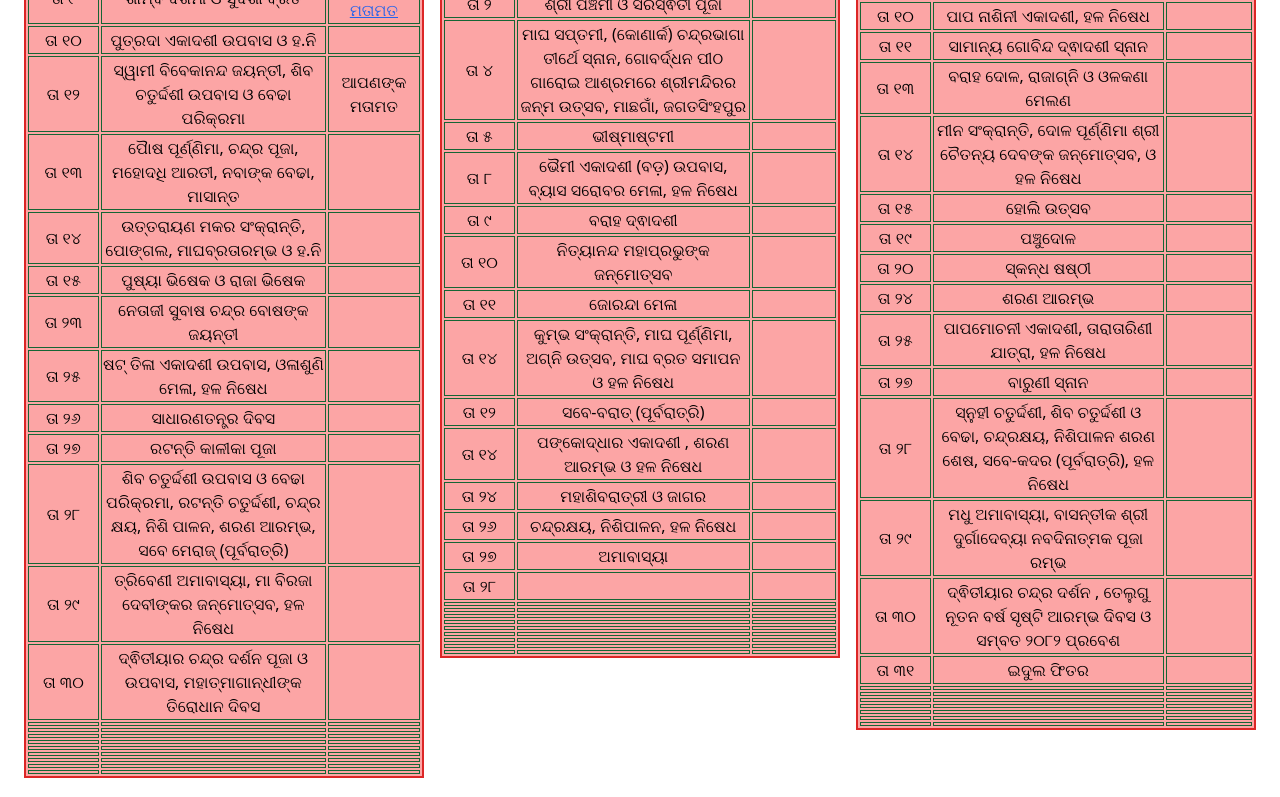
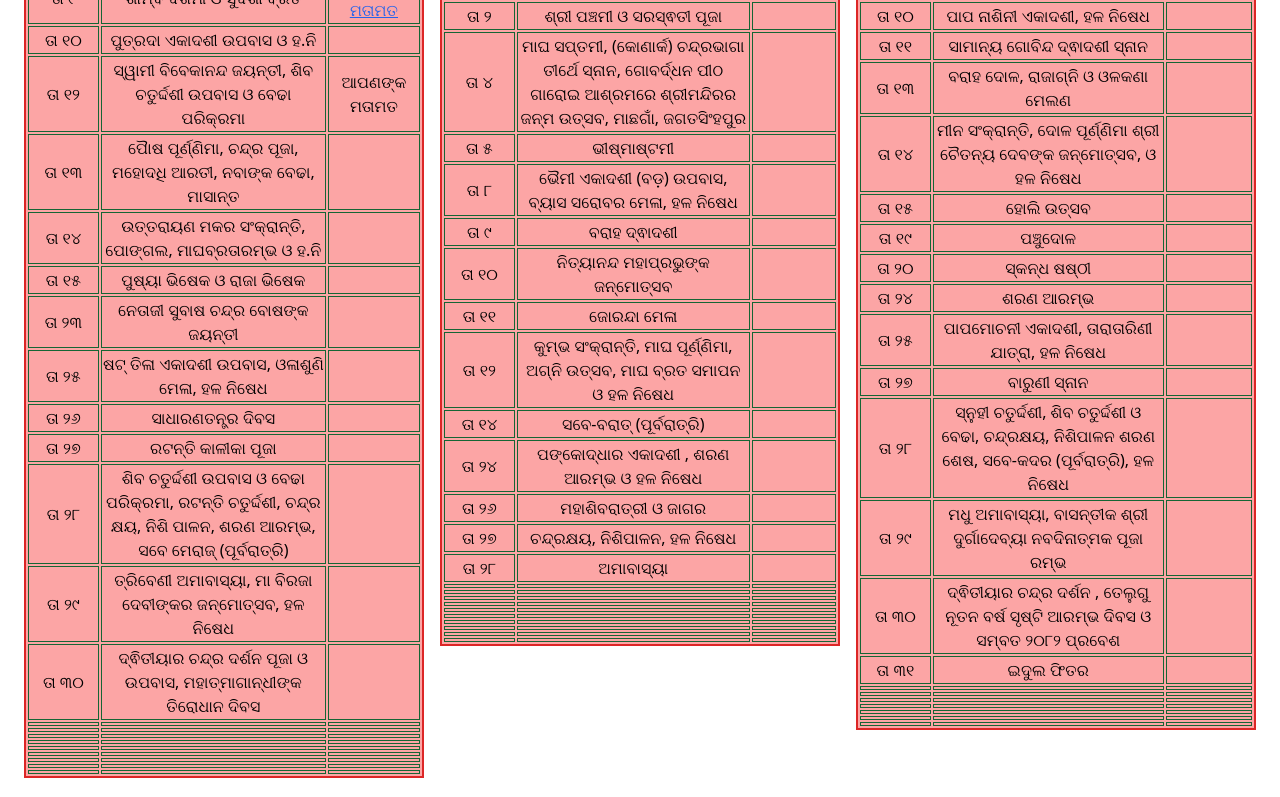
Before and after one commit to biswaranjans7978/UnicCalender, a React (Vite) app in the folder NewReactOdiaCalender/: page /monthlyfestive in a window 1280 px wide. Shown: the part 436-1233 px from the top of the page. Built offline with nearby package versions, Linux system fonts and the light colour scheme.

Commit message:
february changes

```diff
--- a/NewReactOdiaCalender/src/Component/MonthlyFestive/Festives.jsx
+++ b/NewReactOdiaCalender/src/Component/MonthlyFestive/Festives.jsx
@@ -77,13 +77,13 @@ function Festives() {
             date6:"ତା ୯",
             date7:"ତା ୧୦",
             date8:"ତା ୧୧",
-            date9:"ତା ୧୪",
-            date10:"ତା ୧୨",
-            date11:"ତା ୧୪",
-            date12:"ତା ୨୪",
-            date13:"ତା ୨୬",
-            date14:"ତା ୨୭",
-            date15:"ତା ୨୮",
+            date9:"ତା ୧୨",
+            date10:"ତା ୧୪",
+            date11:"ତା ୨୪",
+            date12:"ତା ୨୬",
+            date13:"ତା ୨୭",
+            date14:"ତା ୨୮",
+            date15:"",
         },
             monthFestives:
         {
```
